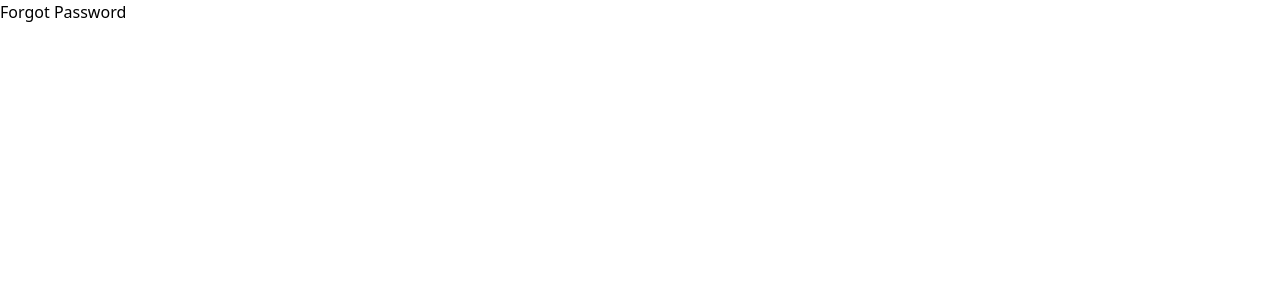
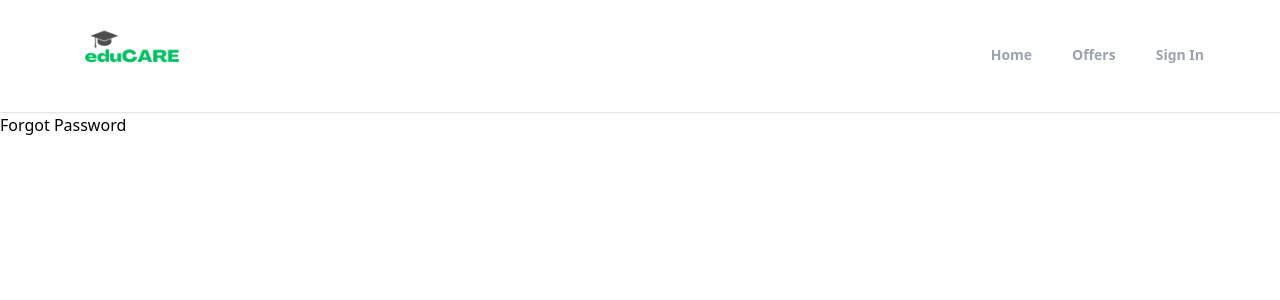
Before and after one commit to mlmcdan1/eduCARE, a React (Create React App) app: page /forgot-password in a window 1280 px wide. Shown: the top 300 px of the page. Built offline with nearby package versions, Linux system fonts and the light colour scheme.

Commit message:
create the header component

```diff
--- a/src/App.js
+++ b/src/App.js
@@ -5,12 +5,14 @@
 import SignUp from './pages/SignUp';
 import ForgotPassword from './pages/ForgotPassword';
 import Offers from './pages/Offers';
+import Header from './pages/components/Header';
 import './App.css';
 
 function App() {
   return (
     <>
       <Router>
+        <Header/>
         <Routes>
           <Route path="/" element={<Home/>}/>
           <Route path="/profile" element={<Profile/>}/>
--- a/src/index.css
+++ b/src/index.css
@@ -1,3 +1,3 @@
-@tailwind base;
-@tailwind components;
-@tailwind utilities;
+@import 'tailwindcss/base';
+@import 'tailwindcss/components';
+@import 'tailwindcss/utilities';
--- /dev/null
+++ b/src/pages/components/Header.jsx
@@ -0,0 +1,39 @@
+import React from 'react'
+import { useLocation, useNavigate } from 'react-router-dom'
+import logo from '../../images/eduCARE (1).png'
+
+export default function Header() {
+    const location = useLocation()
+
+    //fast routing from react
+    const navigate = useNavigate()
+    console.log(location)
+
+    function pathMathRoute(route){
+        if(route === location.pathname){
+            return true;
+        }
+    }
+  return (
+    <div className='bg-white border-b shadow-sm sticky top-0 z-50'>
+        <header className='flex justify-between items-center px-3 max-w-6xl mx-auto'>
+            <div>
+                <img className="h-28 cursor-pointer" src= {logo} alt="logo"
+                onClick={()=> navigate("/")}/>
+            </div>
+            <div>
+                <ul className='flex space-x-10'>
+                    <li className={`cursor-pointer py-3 text-sm font-semibold text-gray-400 border-b-[3px] border-b-transparent
+                    ${pathMathRoute("/") && "text-black border-b-red-500"}`} onClick={()=> navigate("/")}>Home</li>
+                    <li className={`cursor-pointer py-3 text-sm font-semibold text-gray-400 border-b-[3px] border-b-transparent
+                    ${pathMathRoute("/offers") && "text-black border-b-red-500"}`} onClick={()=> navigate("/offers")}>Offers</li>
+                    <li className={`cursor-pointer py-3 text-sm font-semibold text-gray-400 border-b-[3px] border-b-transparent
+                    ${pathMathRoute("/sign-in") && "text-black border-b-red-500"}`} onClick={()=> navigate("/sign-in")}>Sign In</li>
+
+                </ul>
+            </div>
+        </header>
+
+    </div>
+  )
+}
--- a/tailwind.config.js
+++ b/tailwind.config.js
@@ -1,6 +1,8 @@
 /** @type {import('tailwindcss').Config} */
 module.exports = {
-  content: ["./src/**/*.{html,js}"],
+  content: [
+    "./src/**/*.{js,jsx,ts,tsx}",
+  ],
   theme: {
     extend: {},
   },
```
Also changed, not shown: src/images/eduCARE (1).png (added).
